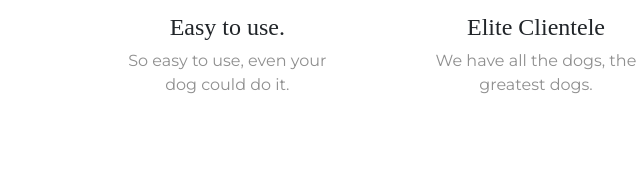
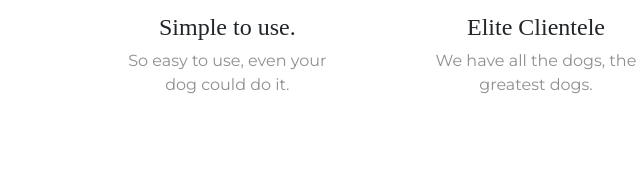
Before and after one commit to SyedA23/timdog, a plain HTML site: page index.html in a window 1280 px wide. Shown: the part 820-992 px from the top of the page, 104-744 px from the left. Drawn offline with nearby package versions, Linux system fonts and the light colour scheme.

Commit message:
index-chg

```diff
--- a/index.html
+++ b/index.html
@@ -84,7 +84,7 @@
             <div class="row">
                 <div class="feature-box col-lg-4">
                     <i class="icon fas fa-check-circle fa-4x"></i>
-                    <h3 class="feature-title">Easy to use.</h3>
+                    <h3 class="feature-title">Simple to use.</h3>
                     <p>So easy to use, even your dog could do it.</p>
                 </div>
 
```
